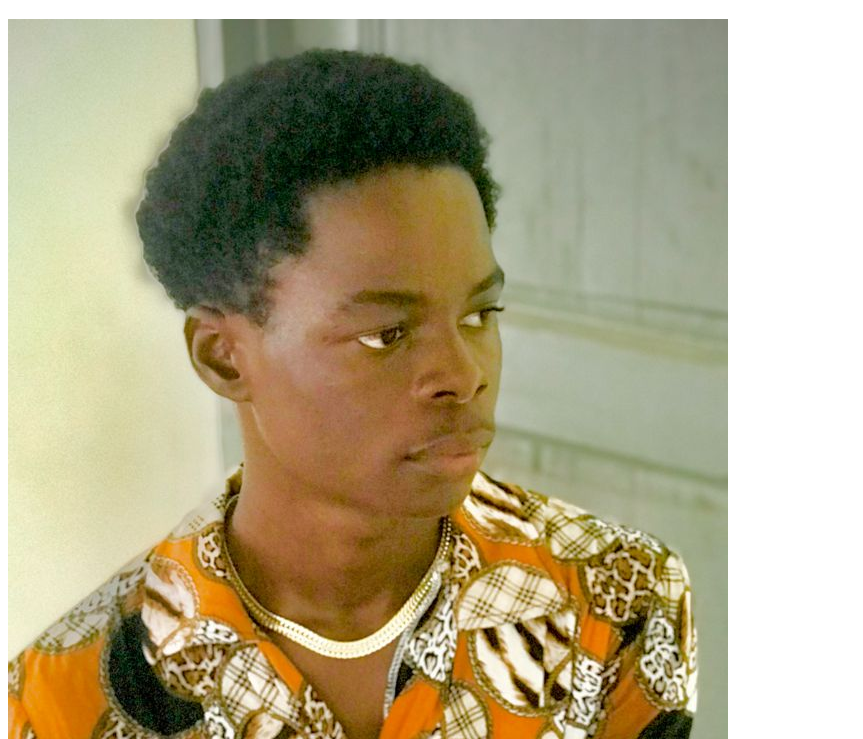
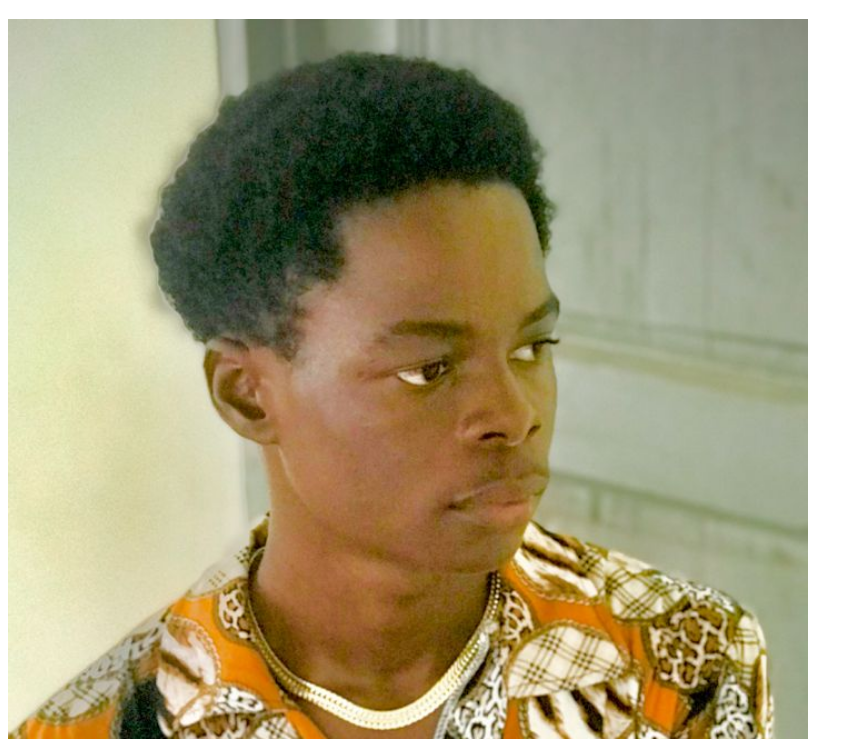
Before and after one commit to Nana-Boadi2/first-Website, a plain HTML site: page Website 2/index.html in a window 1280 px wide. Shown: the part 61-800 px from the top of the page, without its empty margins (0-863 px from the left). Drawn offline with Linux system fonts and the light colour scheme.

Commit message:
Update index.html

```diff
--- a/Website 2/index.html
+++ b/Website 2/index.html
@@ -7,7 +7,7 @@
 <h1>Emmanuel's Porfolio</h1>
 </head>
 <body>
-    <image src="IMG-20250128-WA0007.jpg"alt="">
+    <image src="IMG-20250128-WA0007.jpg"alt="My photo" width=800>
 <h2>Likes:</h2>
 <ol>
     <li>Playing of musical instruments</li>
```
